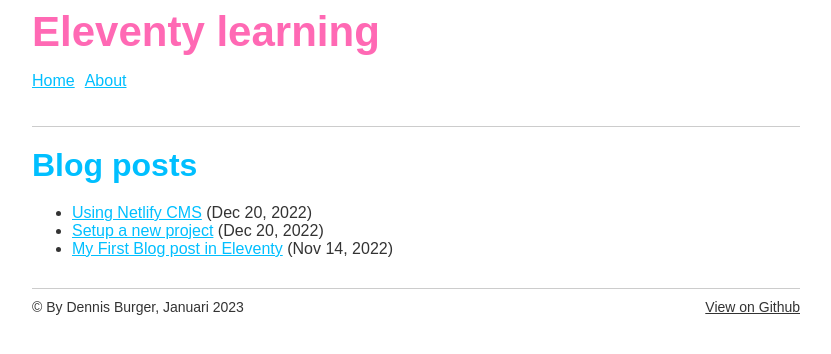
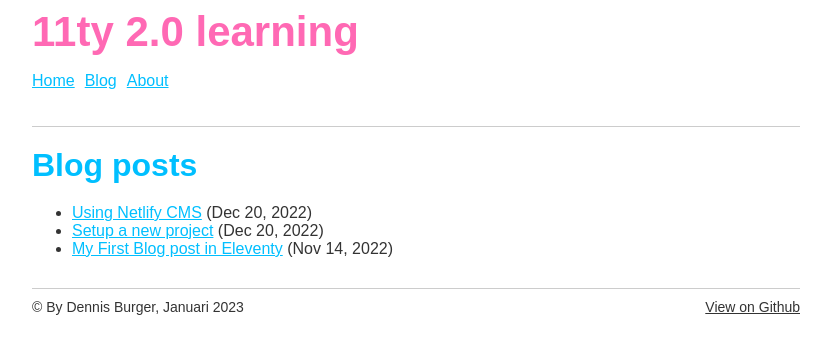
Before and after one commit to dutchwebworks/11ty-learning, an Eleventy site: page src/index.njk in a window 1280 px wide. Shown: the whole page, without its empty margins (224-1055 px from the left). Built offline with nearby package versions, Linux system fonts and the light colour scheme; Eleventy itself is replaced by a stand-in of ours; files that its build step writes are made by us from their sources.

Commit message:
Updated site name

```diff
--- a/src/_includes/header.njk
+++ b/src/_includes/header.njk
@@ -1,8 +1,9 @@
 <header>
-    <div class="header__title"><strong>Eleventy learning</strong></div>
+    <div class="header__title"><strong>11ty 2.0 learning</strong></div>
 
     <menu>
         <li><a href="/">Home</a></li>
+        <li><a href="/blog">Blog</a></li>
         <li><a href="/about">About</a></li>
     </menu>
 </header>
```
